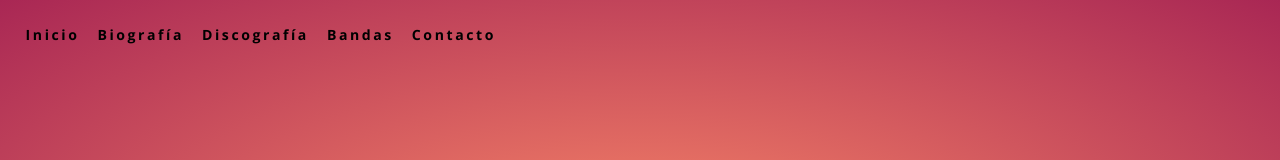
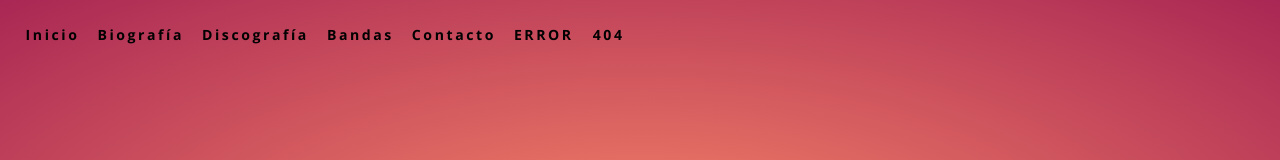
Before and after one commit to gonwar07/Spinetta, a website: page bandas.html in a window 1280 px wide. Shown: the top 160 px of the page. Drawn offline with nearby package versions, Linux system fonts and the light colour scheme.

Commit message:
Update bandas.html

```diff
--- a/bandas.html
+++ b/bandas.html
@@ -26,6 +26,7 @@
             <a href="discografia.html">Discografía</a>
             <a href="bandas.html">Bandas</a>
             <a href="contacto.html">Contacto</a>
+            <a href="error.html">ERROR 404</a>
           </nav>
           <div class="imgBandas">
             <img src="img/luisBandas.png" alt="imagen guitarra">
```
